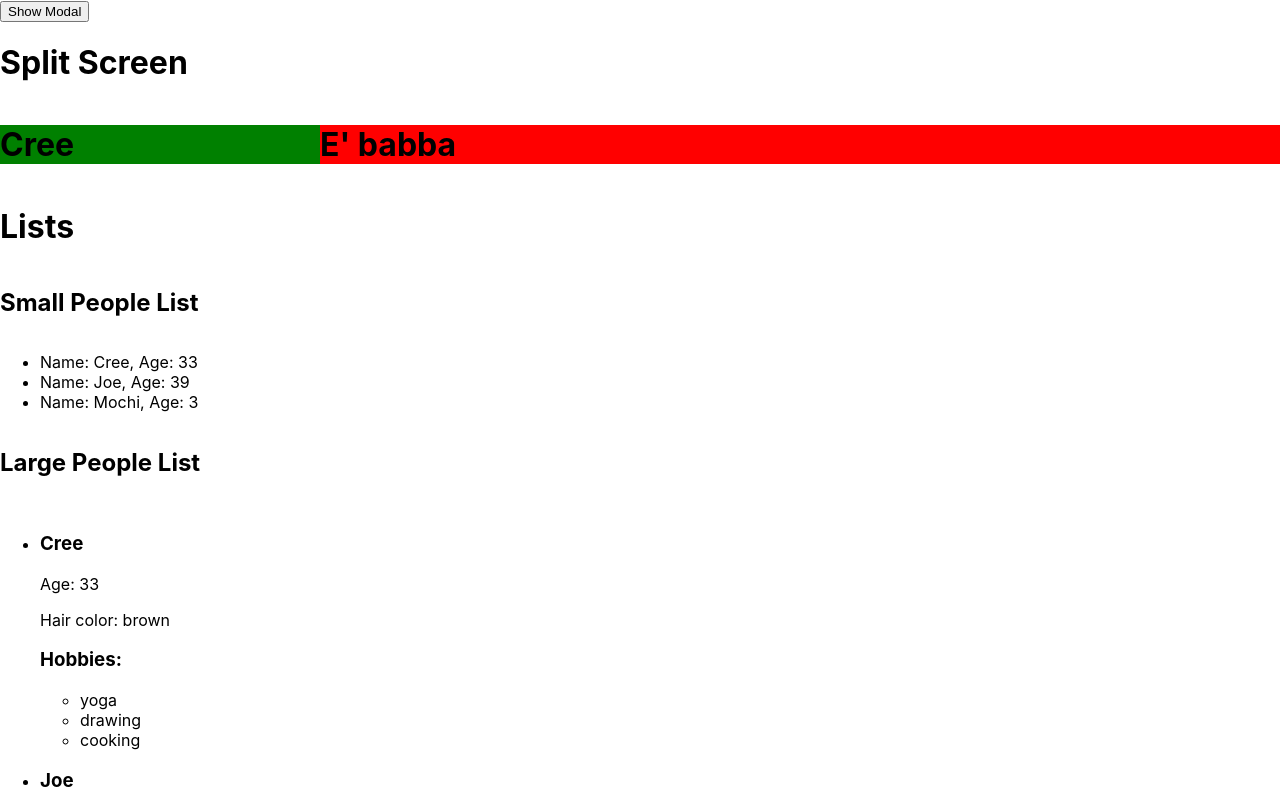
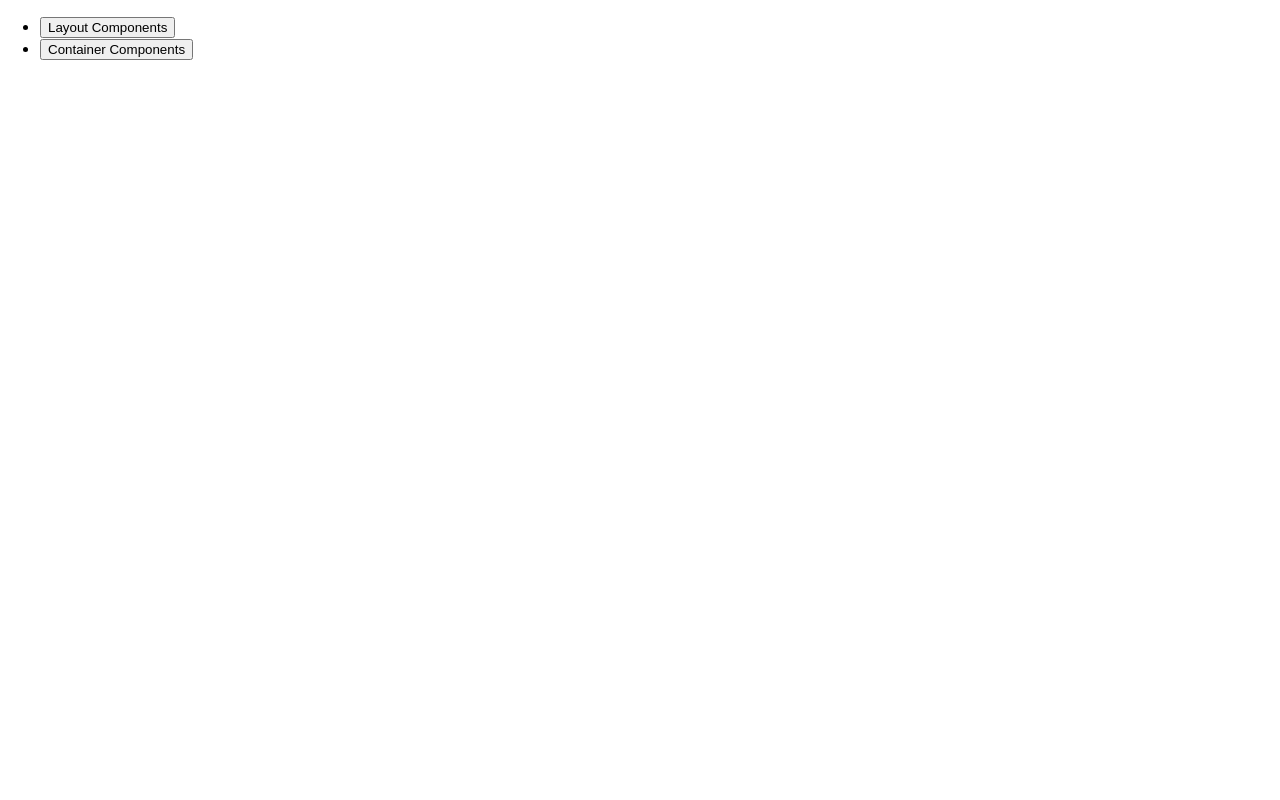
Before and after one commit to MichiyoYo/react-design-patterns, a React (Create React App) app: page / in a window 1280 px wide. Shown: the top 800 px of the page. Built offline with nearby package versions, Linux system fonts and the light colour scheme.

Commit message:
Added collapsible component

```diff
--- a/src/App.css
+++ b/src/App.css
@@ -36,3 +36,7 @@
     transform: rotate(360deg);
   }
 }
+
+.collapsed {
+  display: none;
+}
--- a/src/App.js
+++ b/src/App.js
@@ -12,6 +12,7 @@ import LargePersonListItem from "./components/layout-components/lists/people/Lar
 import SmallProductListItem from "./components/layout-components/lists/products/SmallProductListItem";
 import LargeProductListItem from "./components/layout-components/lists/products/LargeProductListItem";
 import Modal from "./components/layout-components/modal/Modal";
+import { useState } from "react";
 
 const LeftHandComponent = ({ name }) => {
   return <h1 style={{ background: "green" }}>{name}</h1>;
@@ -21,19 +22,28 @@ const RightHandComponent = ({ message }) => {
   return <h1 style={{ background: "red" }}>{message}</h1>;
 };
 
-const AppWrapper = styled.div`
-  display: flex;
-  flex-direction: column;
-`;
+const Collapsible = ({ componentType, children }) => {
+  const [collapsed, setCollapsed] = useState(true);
+
+  return (
+    <>
+      <button onClick={() => setCollapsed(!collapsed)}>{componentType}</button>
+      <div className={`collapsible ${collapsed ? "collapsed" : ""}`}>
+        {children}
+      </div>
+    </>
+  );
+};
 
 function App() {
   return (
-    <>
+    <ul>
+      <li>
+        <Collapsible componentType={"Layout Components"}>
           <Modal>
             <h2 style={{ marginTop: 0 }}>This is Cree's modal</h2>
             <p>It's very well done and so cool! 👍</p>
           </Modal>
-      <AppWrapper>
           <h1>Split Screen</h1>
           <SplitScreen children leftWeight={1} rightWeight={3}>
             <LeftHandComponent name="Cree" />
@@ -64,8 +74,14 @@ function App() {
             resourceName="product"
             itemComponent={LargeProductListItem}
           />
-      </AppWrapper>
-    </>
+        </Collapsible>
+      </li>
+      <li>
+        <Collapsible componentType={"Container Components"}>
+          <h1>Hey I'm a container component</h1>
+        </Collapsible>
+      </li>
+    </ul>
   );
 }
 
--- a/src/components/layout-components/modal/Modal.js
+++ b/src/components/layout-components/modal/Modal.js
@@ -26,6 +26,7 @@ const ModalBody = styled.div`
     font-size: 30px;
     background: transparent;
     border: 0;
+    cursor: pointer;
   }
 `;
 
```
Lines whose indentation alone changed are shown as unchanged.
